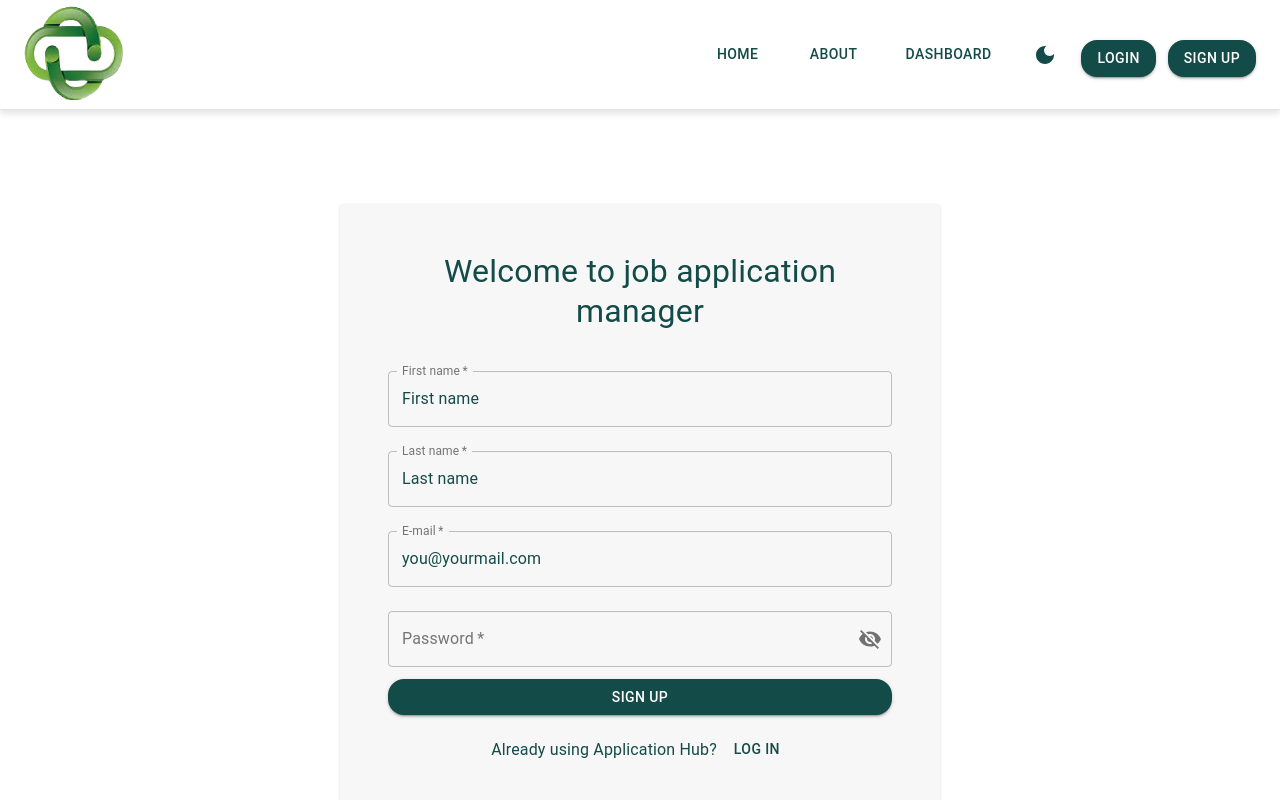
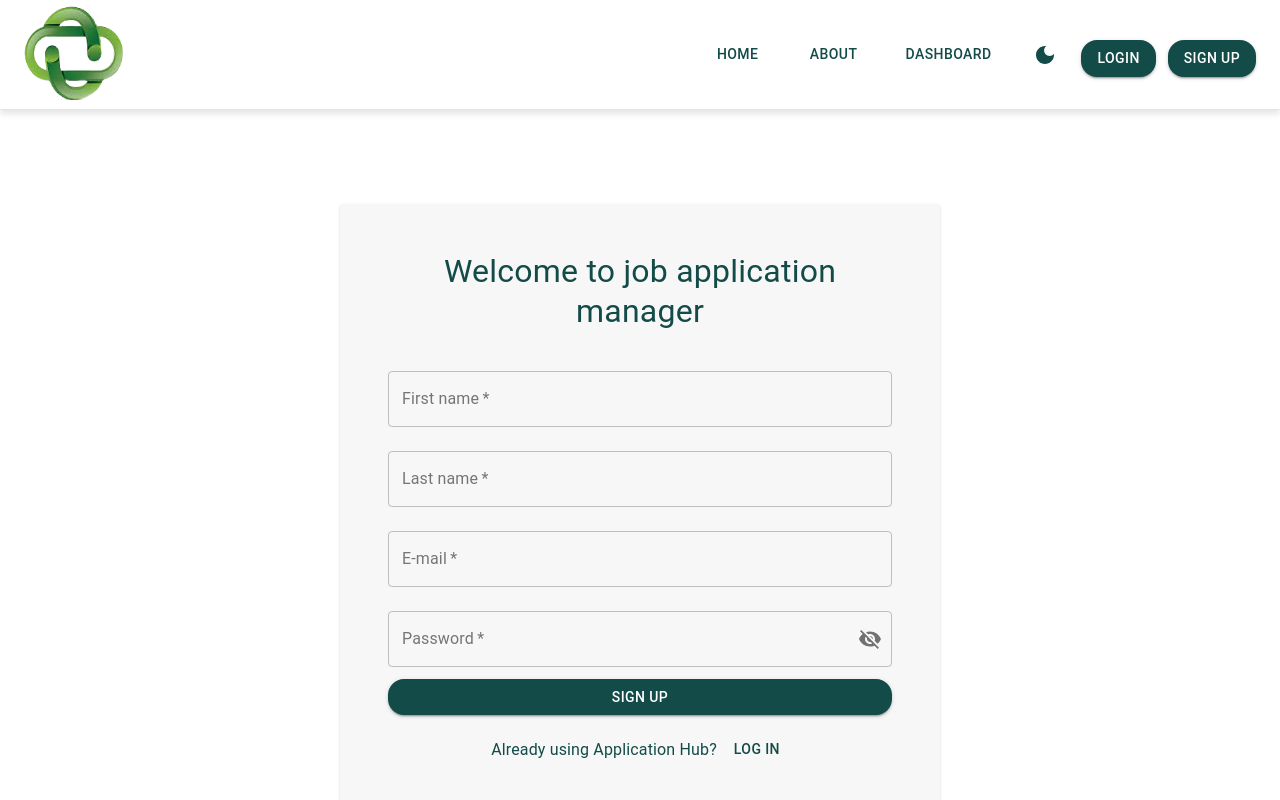
Before and after one commit to Natata08/application-hub, a Next.js app in the folder frontend/: page /register in a window 1280 px wide. Shown: the top 800 px of the page. Built offline with nearby package versions, Linux system fonts and the light colour scheme.

Commit message:
update registration functionality

```diff
--- a/frontend/app/register/SignUpForm.js
+++ b/frontend/app/register/SignUpForm.js
@@ -1,10 +1,20 @@
 'use client'
 import { useState } from 'react'
 import { useForm } from 'react-hook-form'
-import { Stack, Typography, Button, Paper, Box, Link } from '@mui/material'
+import {
+  Stack,
+  Typography,
+  Button,
+  Paper,
+  Box,
+  Link,
+  Alert,
+} from '@mui/material'
 import InputField from '@/components/ui/InputField'
-import { makeSignUpApiCall } from '@/components/fetches/useSignUp'
+import { makeSignUpApiCall } from '@/utils/makeSignUpApiCall'
 import { useRouter } from 'next/navigation'
+import LoadingButton from '@mui/lab/LoadingButton'
+import SaveIcon from '@mui/icons-material/Save'
 
 export default function SignUpForm() {
   const router = useRouter()
@@ -25,7 +35,11 @@ export default function SignUpForm() {
     setError('')
 
     try {
-      await makeSignUpApiCall(userData)
+      const data = await makeSignUpApiCall(userData)
+      // Save token to localStorage
+      localStorage.setItem('authToken', data.token)
+      // Save user info
+      localStorage.setItem('userInfo', JSON.stringify(data.userInfo))
       router.push('/user')
     } catch (error) {
       setError(error.message)
@@ -66,22 +80,20 @@ export default function SignUpForm() {
         </Typography>
 
         {error && (
-          <Typography color="error" textAlign="center" sx={{ mb: 2 }}>
+          <Alert sx={{ mb: 2 }} severity="error">
             {error}
-          </Typography>
+          </Alert>
         )}
 
         <InputField
           id="first_name"
           label="First name"
-          defaultValue="First name"
           register={register}
           errors={errors}
           required
           pattern={{
-            value: /^[A-Za-z\s]{2,}$/,
-            message:
-              'First name must contain only letters and be at least 2 characters long',
+            value: /^.{2,}$/,
+            message: 'First name must contain at least 2 characters long',
           }}
           minLength={2}
         />
@@ -89,14 +101,12 @@ export default function SignUpForm() {
         <InputField
           id="last_name"
           label="Last name"
-          defaultValue="Last name"
           register={register}
           errors={errors}
           required
           pattern={{
-            value: /^[A-Za-z\s]{2,}$/,
-            message:
-              'First name must contain only letters and be at least 2 characters long',
+            value: /^.{2,}$/,
+            message: 'Last name must contain at least 2 characters long',
           }}
           minLength={2}
         />
@@ -104,7 +114,6 @@ export default function SignUpForm() {
         <InputField
           id="email"
           label="E-mail"
-          defaultValue="you@yourmail.com"
           register={register}
           errors={errors}
           required
@@ -129,10 +138,21 @@ export default function SignUpForm() {
           }}
           minLength={8}
         />
-
-        <Button variant="contained" type="submit" fullWidth>
-          {loading ? 'Submitting...' : 'Sign up'}
-        </Button>
+        {loading ? (
+          <LoadingButton
+            loading
+            loadingPosition="start"
+            startIcon={<SaveIcon />}
+            variant="contained"
+            fullWidth
+          >
+            Submitting...
+          </LoadingButton>
+        ) : (
+          <Button variant="contained" type="submit" fullWidth>
+            Sign up
+          </Button>
+        )}
 
         <Stack
           direction={{ xs: 'column', sm: 'row' }}
--- a/frontend/components/fetches/useSignUp.js
+++ b/frontend/utils/makeSignUpApiCall.js
@@ -12,8 +12,12 @@ export const makeSignUpApiCall = async (userData) => {
     try {
       errorData = await response.json()
     } catch {
-      errorData = { message: response.statusText || 'Unknown error' }
+      errorData = { message: 'Failed to parse error message' }
     }
-    throw new Error(`Error ${response.status}: ${errorData.message}`)
+    throw new Error(
+      `Error ${response.status}: ${errorData.message || 'Unknown error'}`
+    )
   }
+
+  return await response.json()
 }
```
Also changed, not shown: frontend/app/login/LogInForm.js (+29 -8 lines), frontend/utils/makeLoginApiCall.js (renamed from frontend/components/fetches/makeLoginApiCall.js).
